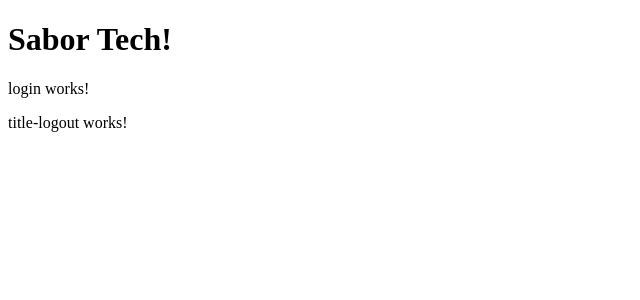
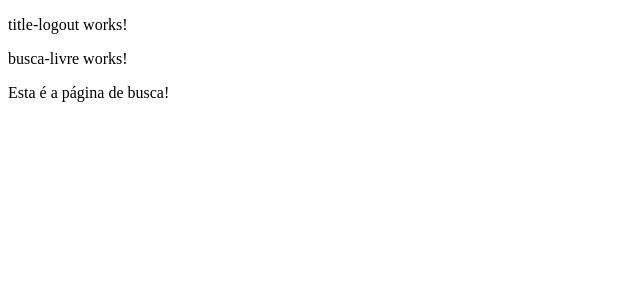
Before and after one commit to alexandrelonde/12_ST_front, an Angular app: page /buscar in a window 1280 px wide. Before the commit this address led to /. Shown: the top 300 px of the page, without its empty margins (0-640 px from the left). Built offline with nearby package versions, Linux system fonts and the light colour scheme.

Commit message:
feat: add route of login and buscar

```diff
--- a/src/app/app-routing.module.ts
+++ b/src/app/app-routing.module.ts
@@ -1,9 +1,17 @@
 import { NgModule } from '@angular/core';
 import { RouterModule, Routes } from '@angular/router';
+import { LoginComponent } from './components/login/login.component';
+import { BuscaLivreComponent } from './components/busca-livre/busca-livre.component';
 
-const routes: Routes = [];
+
+
+const routes: Routes = [
+  {path: '', component: LoginComponent},
+  {path: 'buscar', component: BuscaLivreComponent},
+];
 
 @NgModule({
+  declarations: [],
   imports: [RouterModule.forRoot(routes)],
   exports: [RouterModule]
 })
--- a/src/app/app.component.html
+++ b/src/app/app.component.html
@@ -1,2 +1 @@
-<h1>Sabor Tech!</h1>
-<app-login></app-login>
+<router-outlet></router-outlet>
--- a/src/app/app.module.ts
+++ b/src/app/app.module.ts
@@ -1,5 +1,6 @@
 import { NgModule } from '@angular/core';
 import { BrowserModule } from '@angular/platform-browser';
+import { FormsModule } from '@angular/forms';
 
 import { AppRoutingModule } from './app-routing.module';
 import { AppComponent } from './app.component';
@@ -17,7 +18,7 @@ import { TitleLogoutComponent } from './components/title-logout/title-logout.com
     TitleLogoutComponent
   ],
   imports: [
-    BrowserModule,
+    BrowserModule, FormsModule,
     AppRoutingModule
   ],
   providers: [],
--- a/src/app/components/busca-livre/busca-livre.component.html
+++ b/src/app/components/busca-livre/busca-livre.component.html
@@ -1,2 +1,3 @@
+<app-title-logout></app-title-logout>
 <p>busca-livre works!</p>
-<app-title-logout></app-title-logout>
+<p>Esta é a página de busca!</p>
--- a/src/app/components/login/login.component.html
+++ b/src/app/components/login/login.component.html
@@ -1,2 +1,3 @@
+<app-title-logout></app-title-logout>
 <p>login works!</p>
-<app-title-logout></app-title-logout>
+<p>Esta é a página de login!</p>
```
